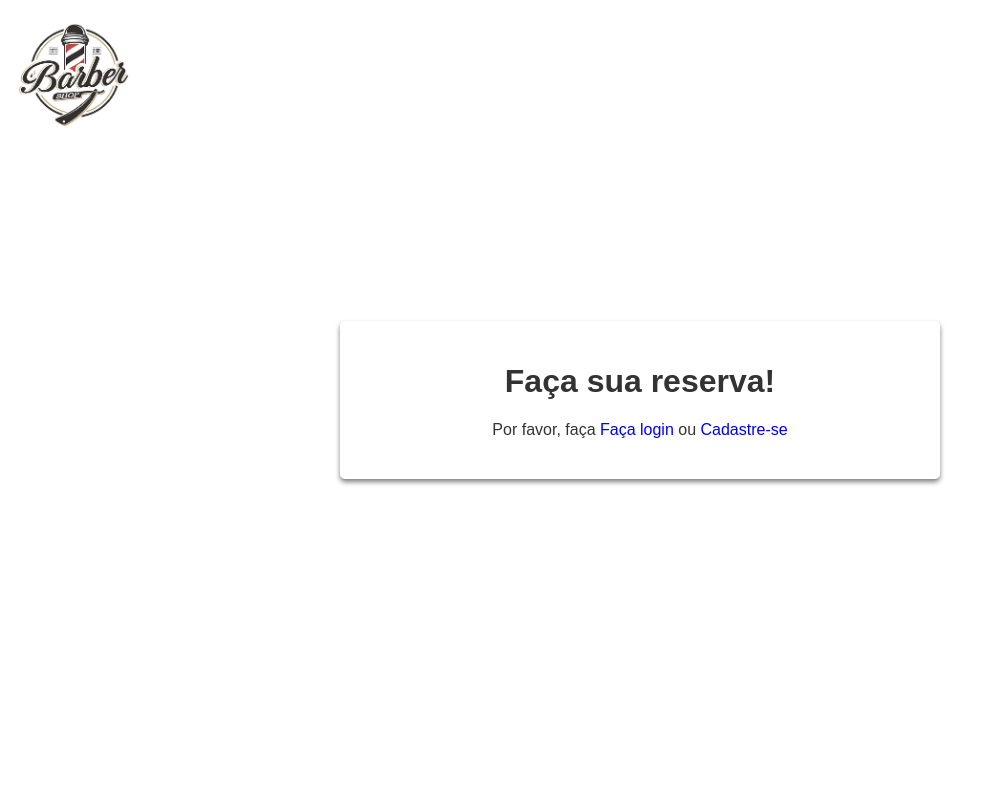
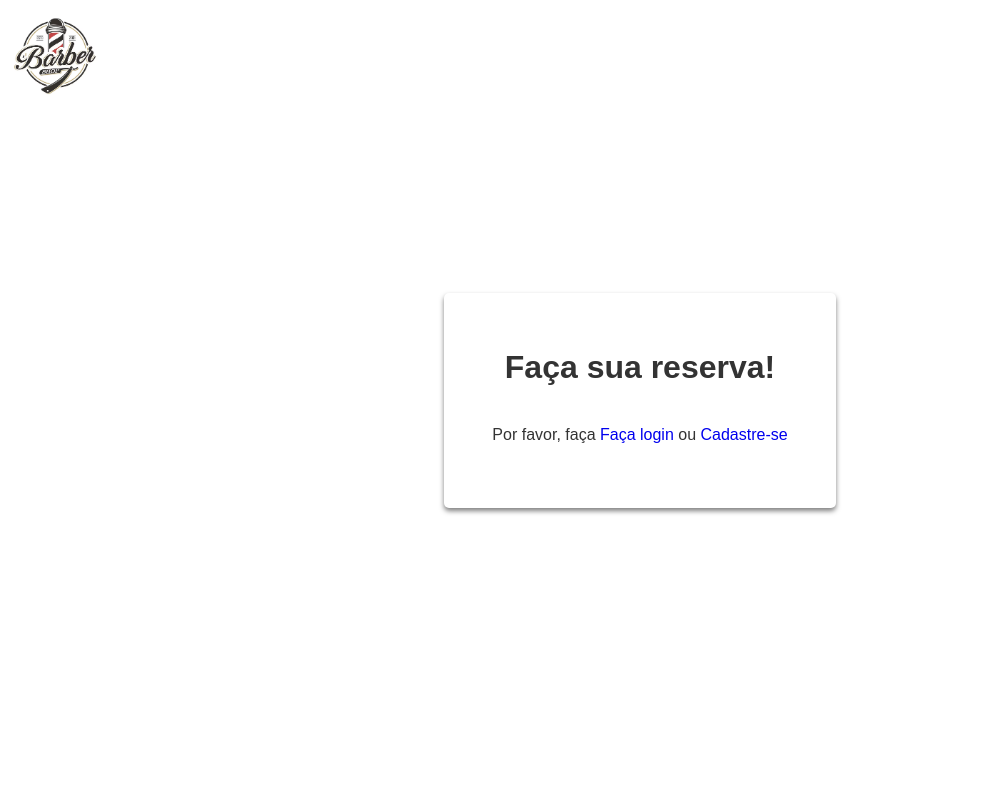
Before and after one commit to DiegoCorredeira/first_flask_app, a Flask app: page / in a window 1280 px wide. Shown: the whole page, without its empty margins (0-992 px from the left). Run offline with Flask 3, Linux system fonts and the light colour scheme.

Commit message:
fix:CSS add: Css files

```diff
--- /dev/null
+++ b/static/confirmacao.css
@@ -0,0 +1,6 @@
+.confirmacao{
+    background-color: var(--LightyGreen);
+    padding: 1.2rem;
+    border: 1px solid var(--LightGreen);
+    border-radius: 5px;
+}
--- /dev/null
+++ b/static/global.css
@@ -0,0 +1,119 @@
+*{
+    margin: 0;
+    padding: 0;
+    box-sizing: border-box;
+    font-family: sans-serif;
+}
+
+body {
+    background-color: var(--White);
+    display: flex;
+    align-items: center;
+    justify-content: center;
+    height: 100vh;
+    margin: 0;
+}
+
+
+:root{
+    --Blue: #095484;
+    --LightBlue: #1c87c9;
+    --White: white;
+    --White2: #ccc;
+    --Green: green;
+    --LightyGreen: #dff0d8;
+    --LightGreen: #d6e9c6;
+    --Gray: #333;
+    --Red: red;
+    --Black: rgba(0, 0, 0, 0.5);
+}
+
+h1, h2{
+    text-align: center;
+    color: var(--Gray);
+    padding: 0.5rem;
+}
+p{
+    margin-bottom: 1rem;
+    color: var(--Gray);
+}
+label{
+    display: block;
+    margin-bottom: 0.3rem;
+    font-weight: bolder;
+}
+input, select{
+    display: flex;
+    padding: 0.6rem;
+    width: 100%;
+    border: 1px solid var(--White2);
+    border-radius: 3px;
+    margin-bottom: 0.5rem;
+    outline: none;
+    border: none;
+    border-bottom: 1px solid var(--Gray);
+}
+button{
+    width: 100%;
+    padding: 0.6rem;
+    border: none;
+    border-radius: 3px;
+    background-color: var(--LightBlue);
+    color: var(--White);
+    font-weight: bolder;
+    margin-bottom: 0.5rem;
+    cursor: pointer;
+}
+button:hover{
+    background-color: var(--Blue);
+}
+a{
+  text-decoration: none;
+}
+
+.logo {
+    width: 7rem;
+    height: 7rem;
+    position: absolute;
+    top: 0;
+    left: 0;
+}
+
+
+.container {
+    display: flex;
+    flex-direction: column;
+    padding: 3rem;
+    gap: 2rem;
+    background-color: var(--White);
+    border-radius: 5px;
+    box-shadow: 0 3px 5px var(--Black);
+}
+
+.linkbutton{
+    display: flex;
+    padding: 0.5rem;
+    color: var(--White);
+    background-color: var(--LightBlue);
+    border-radius: 4px;
+}
+.linkbutton:hover{
+    background-color: var(--Blue);
+}
+
+
+
+.flash-message {
+    padding: 1rem;
+    margin: 1rem 0;
+    border: 1px solid #ccc;
+    background-color: var(--White);
+}
+
+.flash-message.success {
+    color: var(--Green);
+}
+
+.flash-message.error {
+    color: var(--Red);
+}
--- a/static/styles.css
+++ b/static/styles.css
@@ -1,127 +1,8 @@
-body {
-    font-family: sans-serif;
-    background-color: #ffffff;
-    display: flex;
-    align-items: center;
-    justify-content: center;
-    height: 100vh;
-    margin: 0;
+.wrap{
+   padding: 1rem;
 }
 
-.container {
-    max-width: 35rem;
-    width: 100%;
-    padding: 1.25rem;
-    background-color: #fff;
-    border-radius: 5px;
-    box-shadow: 0 3px 5px rgba(0, 0, 0, 0.5);
-}
-.confirmacao{
-    background-color: #dff0d8;
-    padding: 10px;
-    border: 1px solid #d6e9c6;
-    border-radius: 5px;
-}
-.btn-voltar{
-    display: block;
-    margin-top: 1.25rem;
-    padding: .625rem 1.25rem ;
-    background-color: #095484;
-    color: #fff;
-    border: none;
-    border-radius: 5px;
-    cursor: pointer;
-    text-align: center;
-    text-decoration: none;
-}
-.btn-voltar:hover{
-    background-color: #1c87c9;
-}
-.btn{
-    display: block;
-    margin-top: 1.25rem;
-    padding: .625rem 1.23rem ;
-    background-color: #095484;
-    color: #fff;
-    border: none;
-    border-radius: 5px;
-    cursor: pointer;
-    text-align: center;
-    text-decoration: none;
-}
-#erro{
-    color: #f30909;
-}
-h1{
-    text-align: center;
-    color: #333;
-}
-p{
-    margin-bottom: 1.25rem;
-    color: #333;
-}
-label{
-    display: block;
-    margin-bottom: 0.312rem;
-    font-weight: bolder;
-}
-input, select{
-    width: 95%;
-    padding: 0.625rem;
-    border: 1px solid #ccc;
-    border-radius: 3px;
-    margin-bottom: 0.625rem;
-    outline: none;
-    border: none;
-    border-bottom: 1px solid #333;
-}
-button{
-    width: 100%;
-    padding: 0.625rem;
-    border: none;
-    border-radius: 3px;
-    background-color: #1c87c9;
-    color: #fff;
-    font-weight: bolder;
-    cursor: pointer;
-}
-button:hover{
-    background-color: #095484;
-}
+
 #maintext{
     text-align: center;
 }
-a{
-    text-decoration: none;
-}
-.logo {
-    width: 150px;
-    height: 150px;
-    position: absolute;
-    top: 0;
-    left: 0;
-}
-.linkbutton{
-    background-color: #1c87c9;
-    text-align: center;
-    padding: 0.9rem;
-    margin-top: 10px;
-    display: flex;
-    color: #FFFFFF;
-    flex-direction: column;
-}
-
-.flash-message {
-    padding: 10px;
-    margin: 10px 0;
-    border: 1px solid #ccc;
-    background-color: #f9f9f9;
-}
-
-.flash-message.success {
-    color: green;
-}
-
-.flash-message.error {
-    color: red;
-}
--- a/templates/cadastro.html
+++ b/templates/cadastro.html
@@ -1,10 +1,11 @@
 <!DOCTYPE html>
-<html>
+<html lang="pt-br">
 <head>
     <title>Cadastro</title>
-    <link rel="stylesheet" href="{{url_for('static', filename='styles.css')}}">
+    <link rel="stylesheet" href="{{url_for('static', filename='global.css')}}">
 </head>
 <body>
+  <main>
     <div class="container">
         <h2>Cadastro</h2>
         <form action="{{ url_for('cadastro') }}" method="post" autocomplete="off">
@@ -18,5 +19,6 @@
             <a class="linkbutton" href="{{ url_for('index') }}">Voltar para a página inicial</a>
         </form>
     </div>
+  </main>
 </body>
 </html>
--- a/templates/confirmacao.html
+++ b/templates/confirmacao.html
@@ -5,7 +5,8 @@
     <meta http-equiv="X-UA-Compatible" content="IE=edge">
     <meta name="viewport" content="width=device-width, initial-scale=1.0">
     <title>Confirmação de agendamento</title>
-    <link rel="stylesheet" href="{{url_for('static', filename='styles.css')}}">
+    <link rel="stylesheet" href="{{ url_for('static', filename='confirmacao.css') }}">
+    <link rel="stylesheet" href="{{url_for('static', filename='global.css')}}">
 </head>
 <body>
     <img src="{{url_for('static', filename='logo.avif')}}" alt="Logo da Empresa" class="logo">
@@ -19,7 +20,7 @@
             <p><strong>Data: </strong> {{data}}</p>
             <p><strong>Hora: </strong> {{hora}}</p>
         </div>
-    <a class="btn-voltar" href="javascript:history.back()">Voltar</a>
+    <a class="linkbutton" href="javascript:history.back()">Voltar</a>
 
 </body>
 </html>
--- a/templates/index.html
+++ b/templates/index.html
@@ -6,12 +6,15 @@
     <meta name="viewport" content="width=device-width, initial-scale=1.0">
     <title>Estou Flaskzado!</title>
     <link rel="stylesheet" href="{{url_for('static', filename='styles.css')}}">
+    <link rel="stylesheet" href="{{url_for('static', filename='global.css')}}">
 </head>
 <body>
     <img src="{{url_for('static', filename='logo.avif')}}" alt="Logo da Empresa" class="logo">
-    <div class="container">
-        <h1>Faça sua reserva!</h1>
-        <p id="maintext">Por favor, faça <a href="{{url_for('login')}}">Faça login</a> ou <a href="{{url_for('cadastro')}}">Cadastre-se</a></p>
-    </div>
+    <main class="wrap">
+        <div class="container">
+            <h1>Faça sua reserva!</h1>
+            <p id="maintext">Por favor, faça <a href="{{url_for('login')}}">Faça login</a> ou <a href="{{url_for('cadastro')}}">Cadastre-se</a></p>
+        </div>
+    </main>
 </body>
 </html>
--- a/templates/login.html
+++ b/templates/login.html
@@ -4,16 +4,16 @@
     <meta charset="UTF-8">
     <meta name="viewport" content="width=device-width, initial-scale=1.0">
     <title> Login </title>
-    <link rel="stylesheet" href="{{url_for('static', filename='styles.css')}}">
+    <link rel="stylesheet" href="{{url_for('static', filename='global.css')}}">
 </head>
 <body>
+  <main class="wrapper">
     <div class="container">
         <h2>Faça o seu login.</h2>
         {% for message in messages %}
         <div class="flash-message">{{ message }}</div>
         {% endfor %}
         <form action="{{ url_for('login') }}" method="post" autocomplete="off">
-
             <label for="username">Username: </label>
             <input type="text" name="username" id="username">
             <label for="password">Senha: </label>
@@ -22,6 +22,6 @@
         </form>
         <a class="linkbutton" href="{{ url_for('index') }}">Voltar para a página inicial</a>
     </div>
-
+  </main>
 </body>
 </html>
--- a/templates/reservar.html
+++ b/templates/reservar.html
@@ -5,9 +5,10 @@
     <meta http-equiv="X-UA-Compatible" content="IE=edge">
     <meta name="viewport" content="width=device-width, initial-scale=1.0">
     <title>Reservar</title>
-    <link rel="stylesheet" href="{{ url_for('static', filename='styles.css') }}">
+    <link rel="stylesheet" href="{{url_for('static', filename='global.css')}}">
 </head>
 <body>
+  <main>
     <div class="container">
         <h1>Fazer Reserva</h1>
         <p>Bem-vindo, {{ session.username }}! <a href="{{ url_for('logout') }}">Sair</a></p>
@@ -30,5 +31,6 @@
         </form>
         <a class="linkbutton" href="{{ url_for('index') }}">Voltar para a página inicial</a>
     </div>
+  </main>
 </body>
 </html>
```
Also changed, not shown: static/erro.css (added, +11 -0 lines), templates/erro.html (+5 -3 lines), database.db, static/login.css (added).
